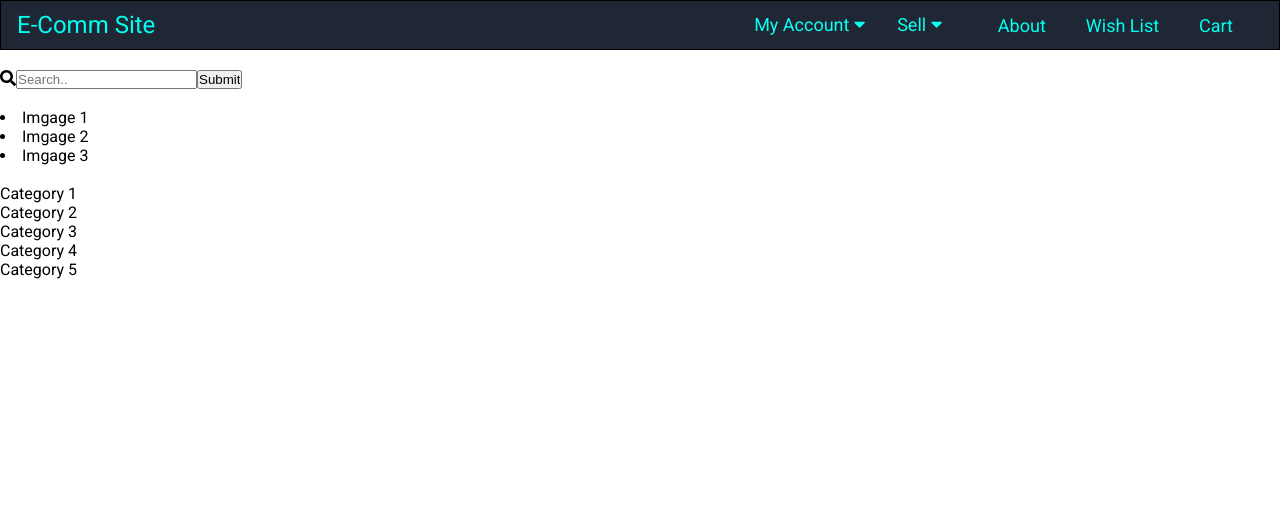
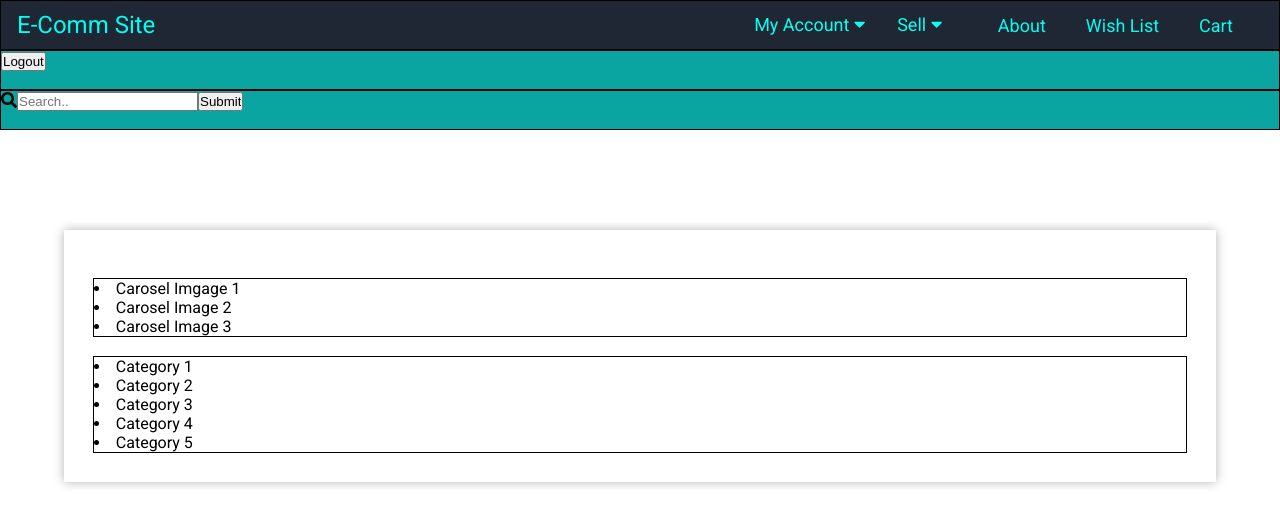
Before and after one commit to webmaster0307/Ecommerce-Frontend-React-Rails, a React (Create React App) app: page / in a window 1280 px wide. Shown: the top 526 px of the page. Built offline with nearby package versions, Linux system fonts and the light colour scheme; no server answers.

Commit message:
Add Css class for styling

```diff
--- a/src/App.js
+++ b/src/App.js
@@ -11,6 +11,7 @@ import Cart from './components/Cart'
 import NewNavbar from './components/NewNavbar'
 import NewBusiness from './components/NewBusiness'
 import Businesses from './components/Businesses'
+import Search from './components/Search'
 import { getCurrentUser } from "./actions/currentUser.js"
 
 
@@ -28,12 +29,15 @@ class App extends Component {
   // }
 
   render() {
+    const { loggedIn, currentUser } = this.props
     return (
       <Router>
           <div className="App">
             <NewNavbar />
+            <Logout />
+            <Search />
             <Switch>
-              <Route path='/logout' component={Logout} />
+              {/* <Route path='/logout' component={Logout} /> */}
               <Route exact path='/' component={Home} />
               <Route path='/login' component={Login} />
               <Route path='/signup' component={Register} />
@@ -50,10 +54,11 @@ class App extends Component {
   }
 }
 
-const mapStateToProps = state => {
-  return ({
-    loggedIn: !!state.currentUser,
-  })
+const mapStateToProps = ({ currentUser }) => {
+  return {
+    currentUser,
+    loggedIn: !!currentUser
+  }
 }
 
 export default (connect(mapStateToProps, {getCurrentUser})(App));
--- a/src/components/Carosel.js
+++ b/src/components/Carosel.js
@@ -3,9 +3,9 @@ import React, { Component } from 'react';
 const Carosel = () => {
     return (
         <div className="container">
-            <li>Imgage 1</li>
-            <li>Imgage 2</li>
-            <li>Imgage 3</li>
+            <li>Carosel Imgage 1</li>
+            <li>Carosel Image 2</li>
+            <li>Carosel Image 3</li>
         </div>
     )
 }
--- a/src/components/Categories.js
+++ b/src/components/Categories.js
@@ -3,13 +3,11 @@ import React from 'react';
 const Categories = () => {
     return (
         <div className="container">
-            <ul>
                <li>Category 1</li>
                <li>Category 2</li>
                <li>Category 3</li>
                <li>Category 4</li>
                <li>Category 5</li>
-           </ul>
         </div>
     )
 }
--- a/src/components/Logout.js
+++ b/src/components/Logout.js
@@ -1,14 +1,22 @@
-import React, { Component } from 'react';
+import React from 'react';
+import { connect } from 'react-redux'
 
-class Logout extends Component {
-    state = {  }
-    render() {
+const Logout = ({loggedIn, currentUser}) => {
+
         return (
-            <div>
-                <button>Logout</button>
+            <div className="container subheader">
+            { loggedIn ? <><p>Logged in as {currentUser.username}</p></> : null}
+            <button>Logout</button>
             </div>
           );
-    }
 }
 
-export default Logout;
+const mapStateToProps = ({ currentUser }) => {
+    return {
+      currentUser,
+      loggedIn: !!currentUser
+    }
+  }
+
+
+export default (connect(mapStateToProps)(Logout));
--- a/src/components/NewNavbar.js
+++ b/src/components/NewNavbar.js
@@ -30,7 +30,7 @@ class NewNavBar extends Component {
                         <div className="dropdown-content">
                             <li><Link to="/Signup" className="nav-links">Signup</Link></li>
                             <li><Link to="/Login" className="nav-links">Login</Link></li>
-                            <li><Link to="/Logout" className="nav-links">Logout</Link></li>
+                            {/* <li><Link to="/Logout" className="nav-links">Logout</Link></li> */}
                         </div>
                     </div>
 
--- a/src/components/Search.js
+++ b/src/components/Search.js
@@ -1,12 +1,13 @@
 import React, { Component } from 'react';
 import { FontAwesomeIcon } from "@fortawesome/react-fontawesome";
 import { faSearch} from "@fortawesome/free-solid-svg-icons";
+
 
 class Search extends Component {
     state = {  }
     render() {
         return (
-            <div className="container">
+            <div className="container subheader">
                 <form onSubmit={this.handleSubmit}>
                 <FontAwesomeIcon icon={faSearch}/>
 
--- a/src/containers/Home.js
+++ b/src/containers/Home.js
@@ -1,18 +1,12 @@
 import React from 'react';
 import { connect } from 'react-redux'
-import Search from '../components/Search';
 import Categories from '../components/Categories'
 import Carosel from '../components/Carosel'
-import Logout from '../components/Logout'
 
 
-const Home = ({ currentUser, loggedIn }) => {
+const Home = () => {
         return (
-            <div className = "container">
-            { loggedIn ? <><p>Logged in as {currentUser.username}</p><Logout/></> : null}
-
-                <br></br>
-                <Search />
+            <div className = "wrapper">
                 <br></br>
                 <Carosel />
                 <br></br>
@@ -22,11 +16,5 @@ const Home = ({ currentUser, loggedIn }) => {
 }
 
 
-const mapStateToProps = ({ currentUser }) => {
-    return {
-      currentUser,
-      loggedIn: !!currentUser
-    }
-  }
 
-export default (connect(mapStateToProps)(Home));
+export default Home;
--- a/src/index.css
+++ b/src/index.css
@@ -11,3 +11,36 @@ body {
   font-size: 16px;
   margin: 0;
 }
+
+  .container {
+    width: auto;
+    border: black solid 1px;
+  }
+
+  .subheader {
+    background-color: RGB(11, 165, 161);
+    height: 40px;
+  }
+
+
+  .wrapper {
+    -moz-box-shadow: none;
+    -webkit-box-shadow: none;
+    box-shadow: none;
+    width: auto;
+  }
+
+
+  @media screen and (min-width: 768px) {
+  .wrapper {
+    background: #fff;
+    -moz-box-shadow: 0 0 10px rgba(0,0,0,.3);
+    -webkit-box-shadow: 0 0 10px rgba(0,0,0,.3);
+    box-shadow: 0 0 10px rgba(0,0,0,.3);
+    margin: 100px auto;
+    max-width: 90%;
+    padding: 2.25%; /* 18px / 800px */
+
+  }
+
+  }
--- a/src/nav.css
+++ b/src/nav.css
@@ -79,13 +79,6 @@
 
 
 
-  /* Main */
-
-  .container {
-    width: 100%;
-  }
-
-
 
 
 
```
